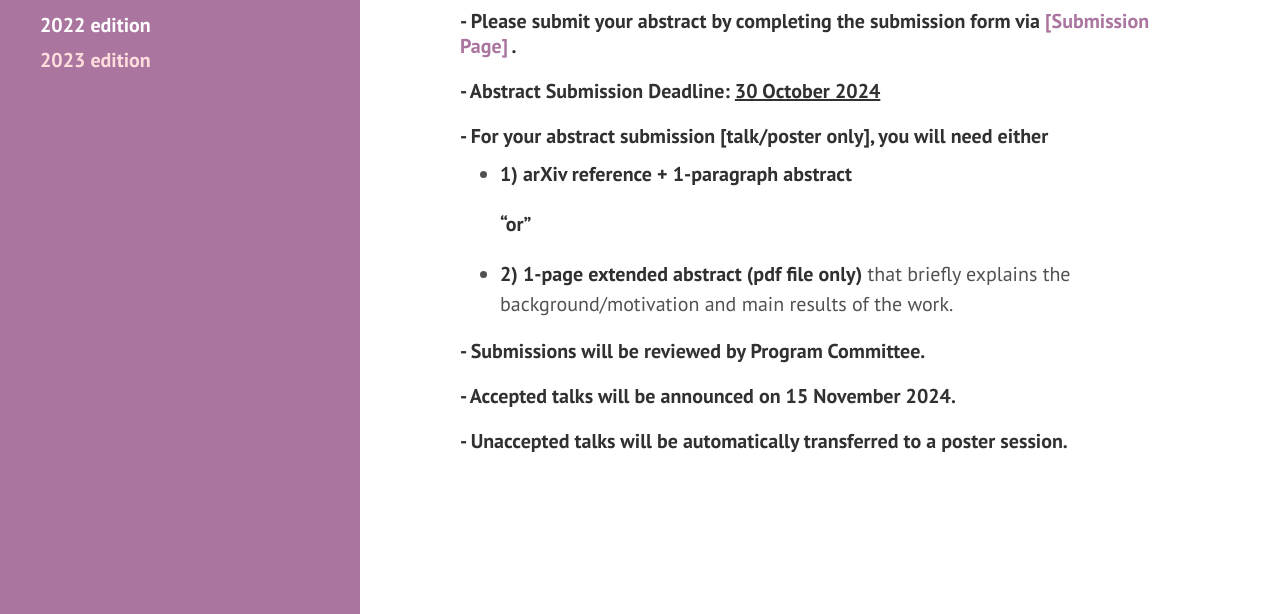
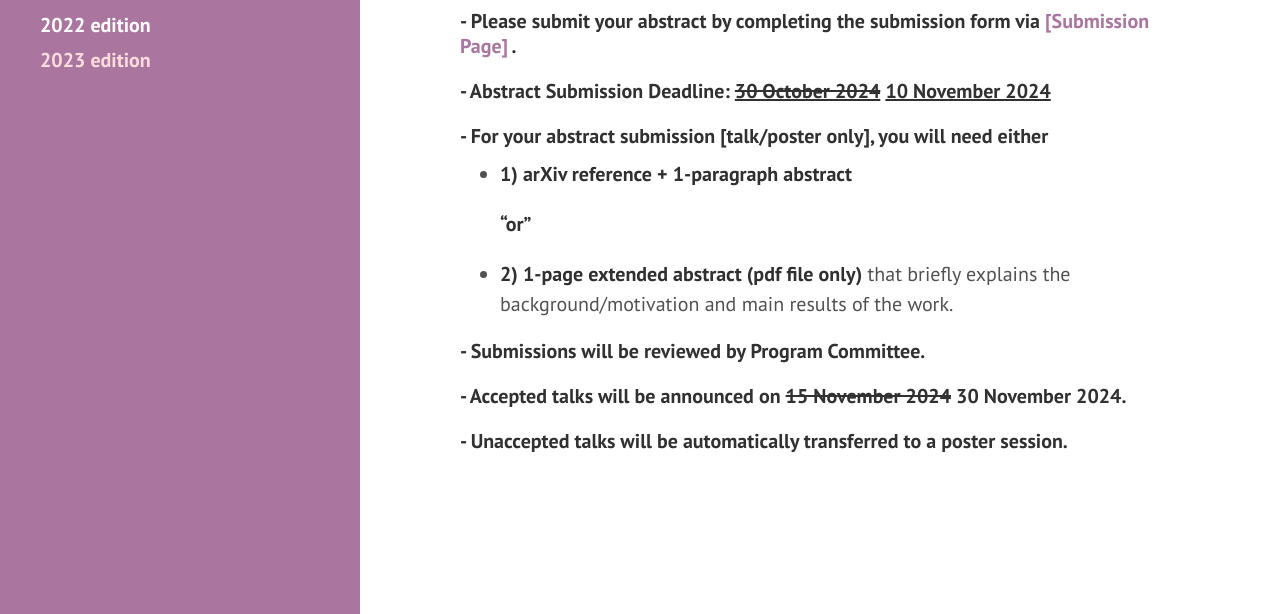
Before and after one commit to yeon-lee/yeon-lee.github.io, a Jekyll site: the page built from submission.md, in a window 1280 px wide and 1126 px high. Shown: the part 512-1126 px from the top of the window. Built offline with Jekyll 4.4.1, drawn with Linux system fonts in a browser that asks for light colours; nearby versions of some CDN libraries.

Commit message:
Update submission.md

```diff
--- a/submission.md
+++ b/submission.md
@@ -10,7 +10,7 @@ order: 3
 
 #### - Please submit your abstract by completing the submission form via <a href="https://forms.gle/U573dXqnVY5tpC9F9"> [Submission Page] </a>.
 
-#### - Abstract Submission Deadline: <u>30 October 2024</u>
+#### - Abstract Submission Deadline: <s><u>30 October 2024</u></s> <u>10 November 2024</u>
 
 #### - For your abstract submission [talk/poster only], you will need either
 
@@ -22,6 +22,6 @@ order: 3
 
 #### - Submissions will be reviewed by Program Committee.
 
-#### - Accepted talks will be announced on 15 November 2024.
+#### - Accepted talks will be announced on <s>15 November 2024</s> 30 November 2024.
 
 #### - Unaccepted talks will be automatically transferred to a poster session.
```
